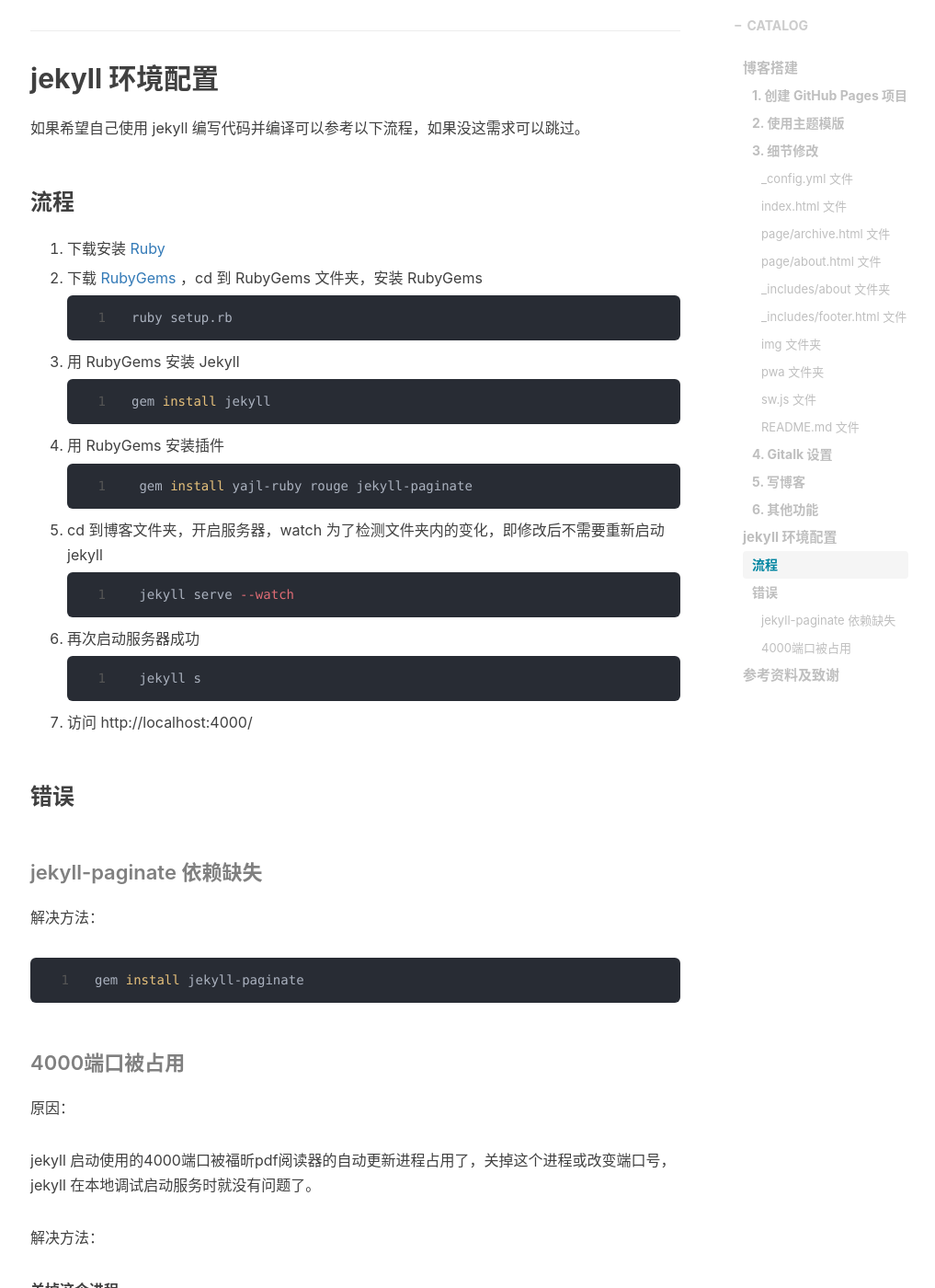
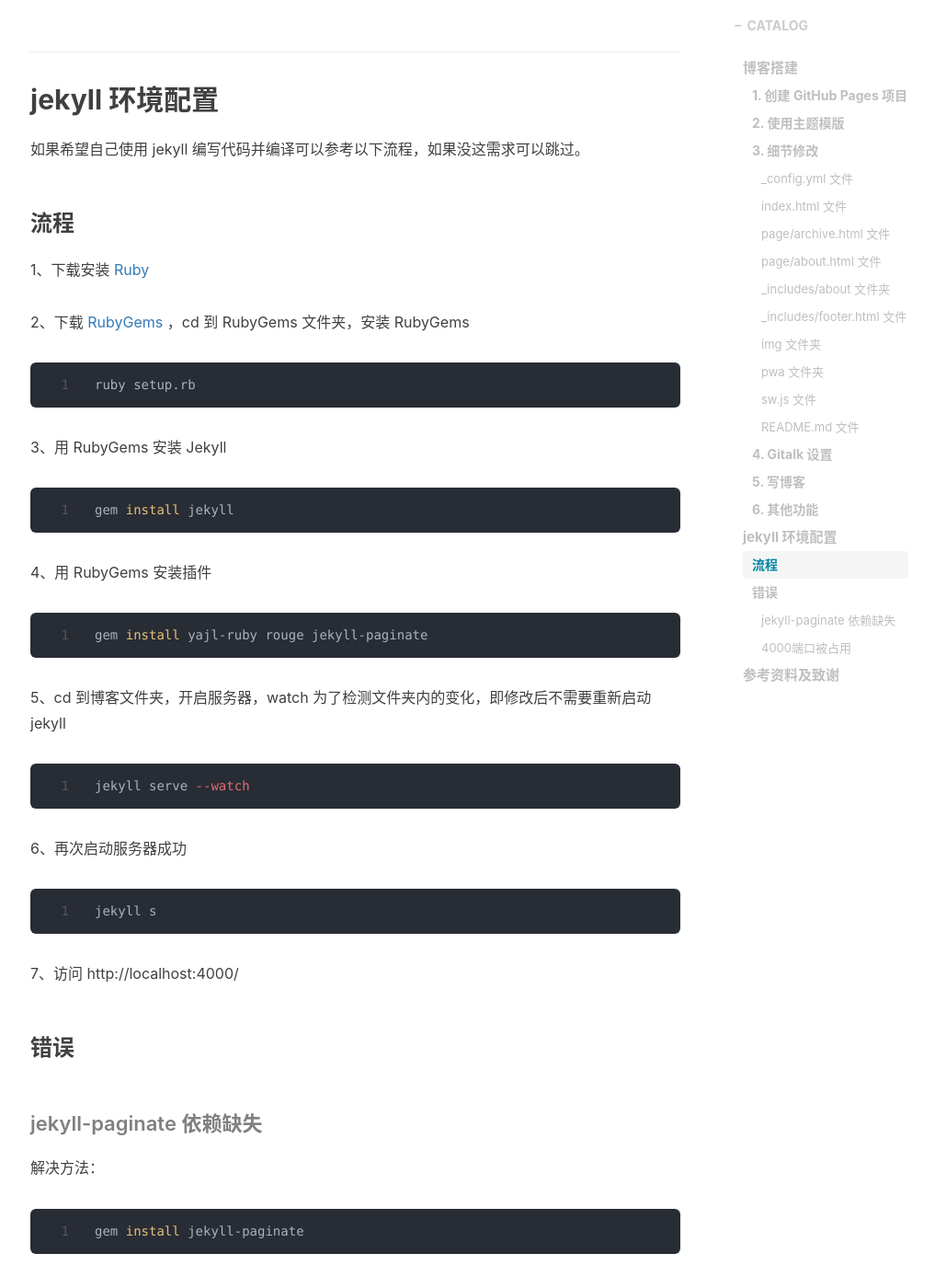
Before and after one commit to liushunyu/blog, a Jekyll site: the page built from _posts/2019-01-10-Github Pages 搭建博客.md, in a window 1280 px wide and 1400 px high, scrolled down 8624 px. Shown: the whole window at 92% size, without its empty margins (232-1249 px from the left). Built offline with Jekyll 4.4.1, drawn with Linux system fonts in a browser that asks for light colours; nearby versions of some CDN libraries; comment, search, counter and statistics services are not loaded; some of the changed text lies outside the part shown.

Commit message:
Update 2019-01-10-Github Pages 搭建博客.md

````diff
--- a/_posts/2019-01-10-Github Pages 搭建博客.md
+++ b/_posts/2019-01-10-Github Pages 搭建博客.md
@@ -272,23 +272,29 @@ const HOSTNAME_WHITELIST = [
 
 ### 4. Gitalk 设置
 
-1. 新建 Github OAuth Application
+1、新建 Github OAuth Application
 
-   > Github 头像下拉菜单 -> Settings -> 左边 Developer settings 下的 OAuth Apps -> New OAuth App -> 填写相关信息
+> Github 头像下拉菜单 -> Settings -> 左边 Developer settings 下的 OAuth Apps -> New OAuth App -> 填写相关信息
 
 <img width="480" src="/img/in-post/2019-01-10-Github Pages 搭建博客.assets/2.png"/>
 
-2. 填写相关信息
+
+
+2、填写相关信息
 
 <img width="480" src="/img/in-post/2019-01-10-Github Pages 搭建博客.assets/3.png"/>
 
-3. 获得 `Client ID` 和 `Client Secret`
 
-   点击刚刚新建的 OAuth Application，便可以看到该 App 的 `Client ID` 和 `Client Secret`。
 
-4. Gitalk 设置
+3、获得 `Client ID` 和 `Client Secret`
 
-   回到刚刚博客的 `_config.yml` 文件中进行 Gitalk 设置，
+点击刚刚新建的 OAuth Application，便可以看到该 App 的 `Client ID` 和 `Client Secret`。
+
+
+
+4、Gitalk 设置
+
+回到刚刚博客的 `_config.yml` 文件中进行 Gitalk 设置，
 
 ```yml
 # Gitalk settings
@@ -347,40 +353,39 @@ tags:
 
 ### 流程
 
+1、下载安装 [Ruby](https://rubyinstaller.org/downloads/)
 
-1. 下载安装 [Ruby](https://rubyinstaller.org/downloads/)
+2、下载 [RubyGems](https://rubygems.org/pages/download) ，cd 到 RubyGems 文件夹，安装 RubyGems
 
-2. 下载 [RubyGems](https://rubygems.org/pages/download) ，cd 到 RubyGems 文件夹，安装 RubyGems
+```bash
+ruby setup.rb
+```
 
-   ```bash
-   ruby setup.rb
-   ```
+3、用 RubyGems 安装 Jekyll
 
-3. 用 RubyGems 安装 Jekyll
+```bash
+gem install jekyll
+```
 
-   ```bash
-   gem install jekyll
-   ```
+4、用 RubyGems 安装插件
 
-4. 用 RubyGems 安装插件
+```bash
+gem install yajl-ruby rouge jekyll-paginate
+```
 
-    ```bash
-    gem install yajl-ruby rouge jekyll-paginate
-    ```
+5、cd 到博客文件夹，开启服务器，watch 为了检测文件夹内的变化，即修改后不需要重新启动 jekyll
 
-5. cd 到博客文件夹，开启服务器，watch 为了检测文件夹内的变化，即修改后不需要重新启动 jekyll
+```bash
+jekyll serve --watch
+```
 
-    ```bash
-    jekyll serve --watch
-    ```
+6、再次启动服务器成功
 
-6. 再次启动服务器成功
+```bash
+jekyll s
+```
 
-    ```bash
-    jekyll s
-    ```
-
-7. 访问 http://localhost:4000/
+7、访问 http://localhost:4000/
 
 
 
````
